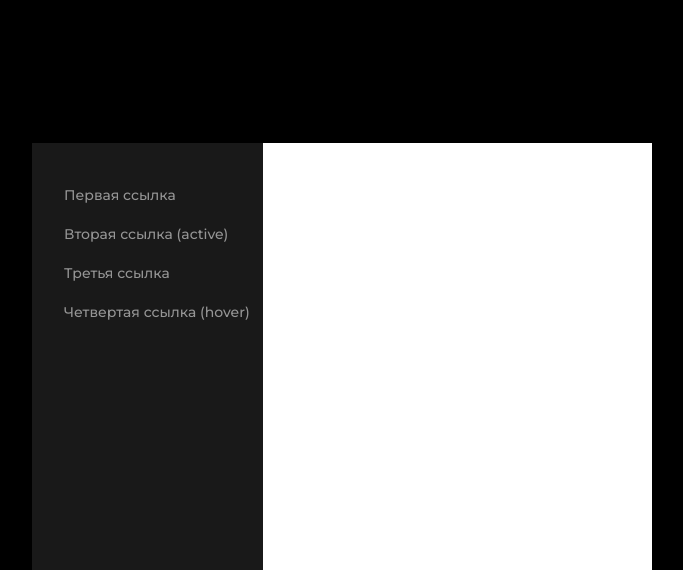
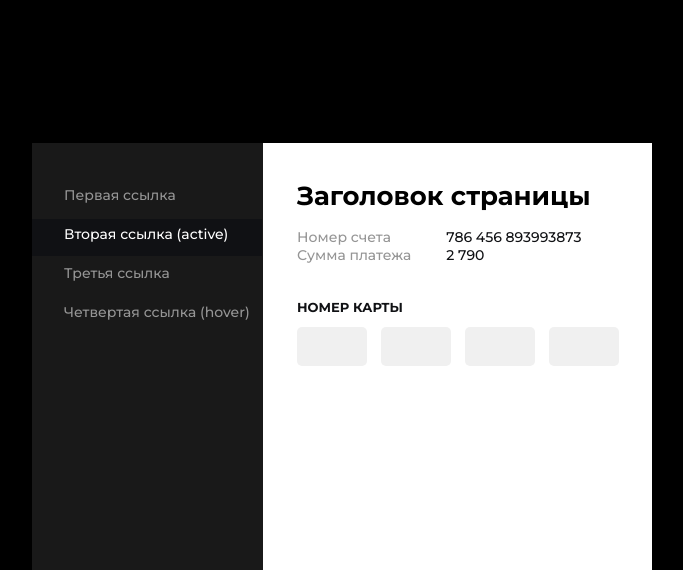
Before and after one commit to acbukka/tapir-test, a plain HTML site: page index.html in a window 1280 px wide. Shown: the top 570 px of the page, without its empty margins (298-981 px from the left). Drawn offline with Linux system fonts and the light colour scheme.

Commit message:
feat: make the second form block and implement card inputs

```diff
--- a/index.html
+++ b/index.html
@@ -7,7 +7,7 @@
   <meta http-equiv="X-UA-Compatible" content="ie=edge">
   <link rel="stylesheet" href="./reset.css">
   <link rel="stylesheet" href="./style.css">
-  <link href="https://fonts.googleapis.com/css2?family=Montserrat:wght@500&display=swap" rel="stylesheet">
+  <link href="https://fonts.googleapis.com/css2?family=Montserrat:wght@500;600;700&display=swap" rel="stylesheet">
   <title>tapir-form</title>
 </head>
 <body>
@@ -18,7 +18,7 @@
           <li class="tapir-item">
             <a href="#" class="tapir-item__link">Первая ссылка</a>
           </li>
-          <li class="tapir-item">
+          <li class="tapir-item active">
             <a href="#" class="tapir-item__link">Вторая ссылка (active)</a>
           </li>
           <li class="tapir-item">
@@ -32,6 +32,30 @@
           <img src="./assets/logo.png" alt="">
         </div>
       </div>
+      <div class="tapir__form">
+        <h2 class="form__title">Заголовок страницы</h2>
+        <div class="form__data">
+          <div class="form__info">
+            <div class="form__info-titles">
+              <p class="form__info-acc">Номер счета</p>
+              <p class="form__info-sum">Сумма платежа</p>
+            </div>
+            <div class="form__info-nums">
+              <p class="form__info-acc__num">786 456 893993873</p>
+              <p class="form__info-sum__num">2 790</p>
+            </div>
+          </div>
+          <div class="form-card">
+            <h3 class="form-card__title">Номер карты</h3>
+            <div class="card__digits">
+              <input class="input" type="number" maxlength="4" name="card__digit1" />
+              <input class="input" type="number" maxlength="4" name="card__digit2" />
+              <input class="input" type="number" maxlength="4" name="card__digit3" />
+              <input class="input" type="number" maxlength="4" name="card__digit4" />
+            </div>
+          </div>
+        </div>
+      </div>
     </div>
   </div>
 <script src="./main.js"></script>
--- a/main.js
+++ b/main.js
@@ -1,6 +1,7 @@
 'use strict'
 
 const linkItems = document.querySelectorAll('.tapir-item');
+const inputBox = document.querySelector(".card__digits");
 
 linkItems.forEach((link) => {
   link.addEventListener('click', () => {
@@ -11,3 +12,14 @@ linkItems.forEach((link) => {
     console.log('bam');
   })
 })
+
+// Добавим слушатель на инпуты в card__digits и настроим правила ввода, чтобы не принималось ничего кроме цифр
+// Также добавим переключение инпута ввода при полном заполнении поля инпута
+inputBox.addEventListener("input", function(e){
+  if (e.target.value.length > 4) {
+    e.target.value = e.target.value.slice(0, 4);
+    if ( e.target.value !== "" && e.target.nextElementSibling && e.target.nextElementSibling.nodeName === "INPUT" ){
+      e.target.nextElementSibling.focus();
+    }
+  }
+});
--- a/reset.css
+++ b/reset.css
@@ -57,3 +57,14 @@ a {
 body {
 /*  default fonts for the page  */
 }
+
+input::-webkit-outer-spin-button,
+input::-webkit-inner-spin-button {
+    -webkit-appearance: none;
+    margin: 0;
+}
+
+/* Firefox */
+input[type=number] {
+    -moz-appearance: textfield;
+}
--- a/style.scss
+++ b/style.scss
@@ -10,11 +10,15 @@ body {
 .tapir {
   width: 620px;
   height: 515px;
-  color: blue;
+  color: #101114;
   background: #fff;
+  &__inner {
+    display: flex;
+  }
   &__links {
-    padding: 42px 0 45px 32px;
+    padding: 42px 13px 45px 32px;
     max-width: 231px;
+    width: 231px;
     height: 515px;
     background: rgba(1, 1, 1, 0.9);
     display: flex;
@@ -42,6 +46,10 @@ body {
       font-size: 14px;
     }
   }
+  &__form {
+    width: 389px;
+    padding: 37px 34px 34px;
+  }
 }
 
 .active {
@@ -53,9 +61,57 @@ body {
     position: absolute;
     top: -5px;
     left: -32px;
-    width: 231px;
+    width: 230px;
     height: 37px;
     z-index: 1;
     background: #101114
   }
 }
+
+.form__title {
+  font-weight: 700;
+  font-size: 26px;
+  line-height: 33px;
+  color: #000000;
+  margin-bottom: 15px;
+}
+
+.form__info {
+  display: flex;
+  font-weight: 500;
+  font-size: 14px;
+  line-height: 18px;
+  color: #959595;
+  margin-bottom: 35px;
+  &-titles {
+    margin-right: 35px;
+  }
+  &-nums {
+    color: #101114;
+  }
+}
+
+.form-card__title {
+  text-transform: uppercase;
+  font-weight: 700;
+  font-size: 13px;
+  line-height: 17px;
+  margin-bottom: 11px;
+}
+
+.input {
+  background: #F0F0F0;
+  border-radius: 5px;
+  padding: 10px;
+  text-align: center;
+  border: none;
+}
+
+.card__digits {
+  display: flex;
+  & > input {
+    width: 70px;
+    height: 39px;
+    margin-right: 14px;
+  }
+}
```
Also changed, not shown: style.css, 1 other file.
